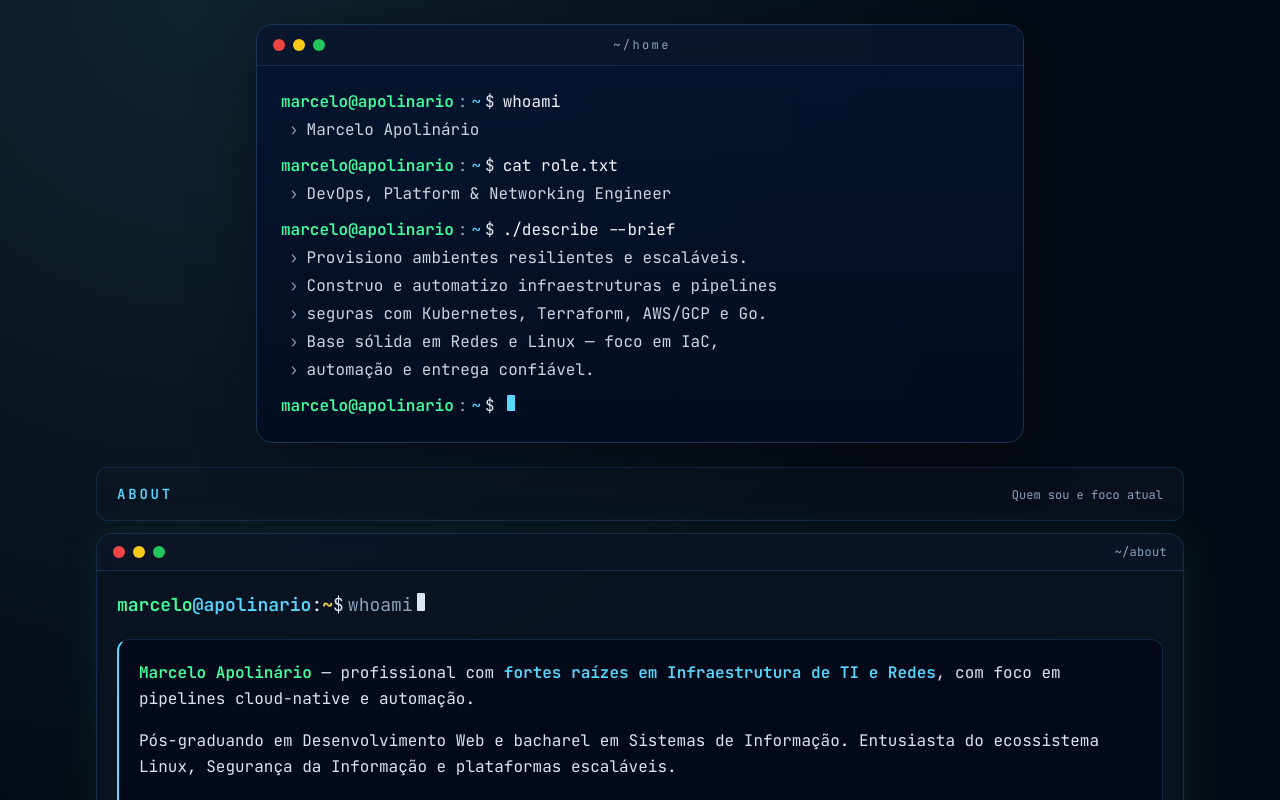
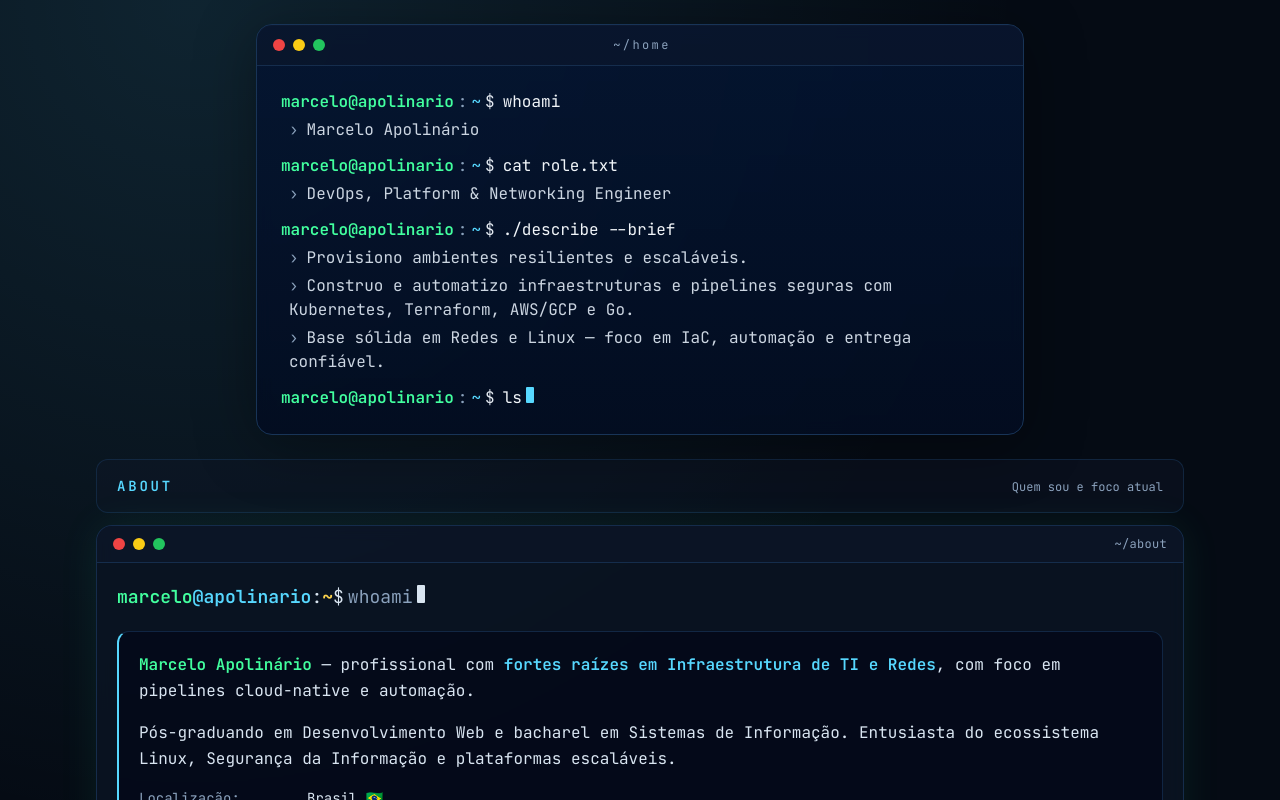
Before and after one commit to apolinario0x21/sturdy-parakeet, a Next.js app: page / in a window 1280 px wide. Shown: the top 800 px of the page. Built offline with nearby package versions, Linux system fonts and the light colour scheme.

Commit message:
fix(hero): condense brief description into 3 lines

```diff
--- a/components/sections/Hero.tsx
+++ b/components/sections/Hero.tsx
@@ -46,10 +46,8 @@ const sequence: SequenceStep[] = [
     type: 'output',
     lines: [
       'Provisiono ambientes resilientes e escaláveis.',
-      'Construo e automatizo infraestruturas e pipelines',
-      'seguras com Kubernetes, Terraform, AWS/GCP e Go.',
-      'Base sólida em Redes e Linux — foco em IaC,',
-      'automação e entrega confiável.'
+      'Construo e automatizo infraestruturas e pipelines seguras com Kubernetes, Terraform, AWS/GCP e Go.',
+      'Base sólida em Redes e Linux — foco em IaC, automação e entrega confiável.'
     ]
   },
   { type: 'prompt', text: 'ls ./actions/' },
```
